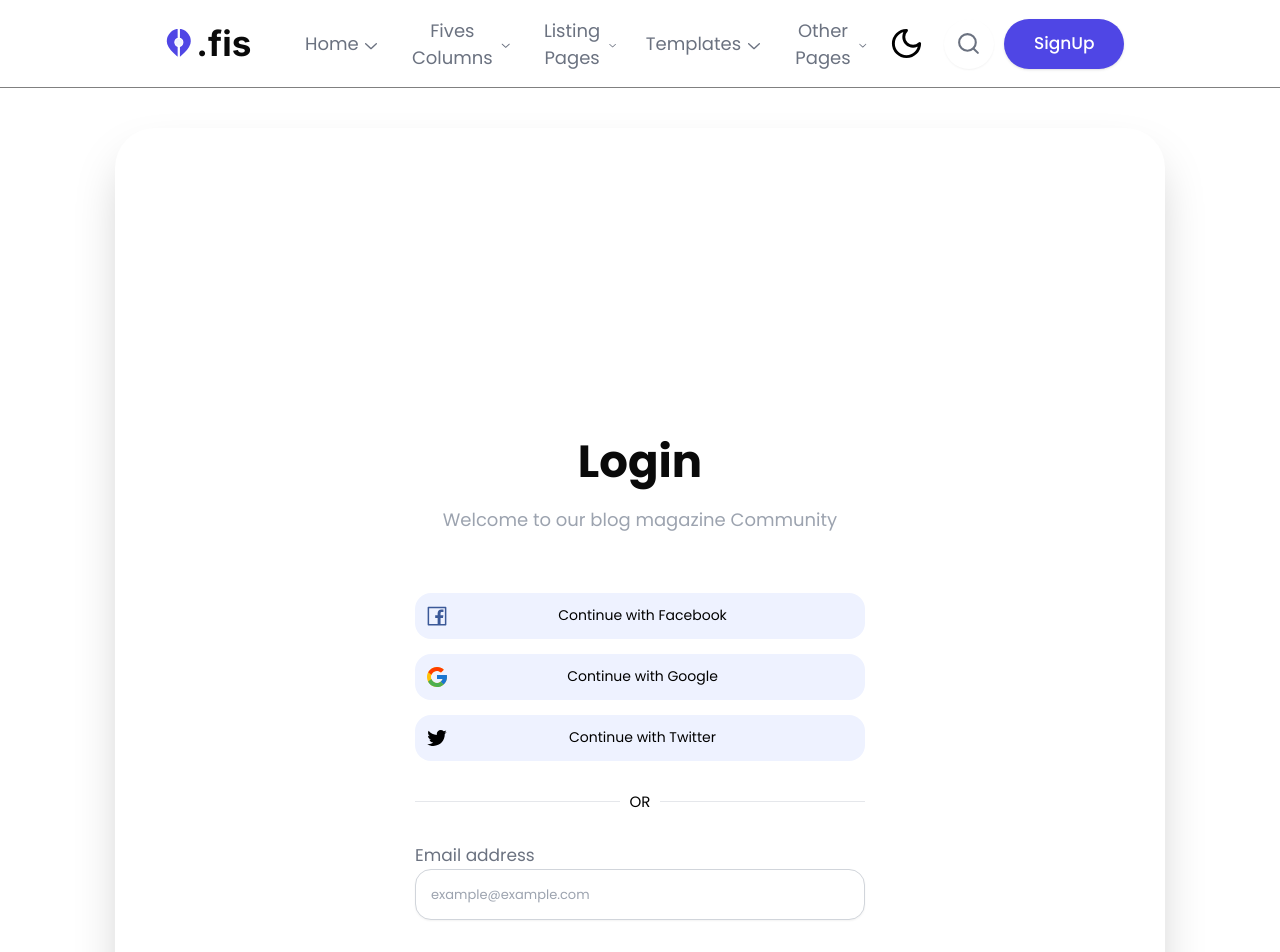
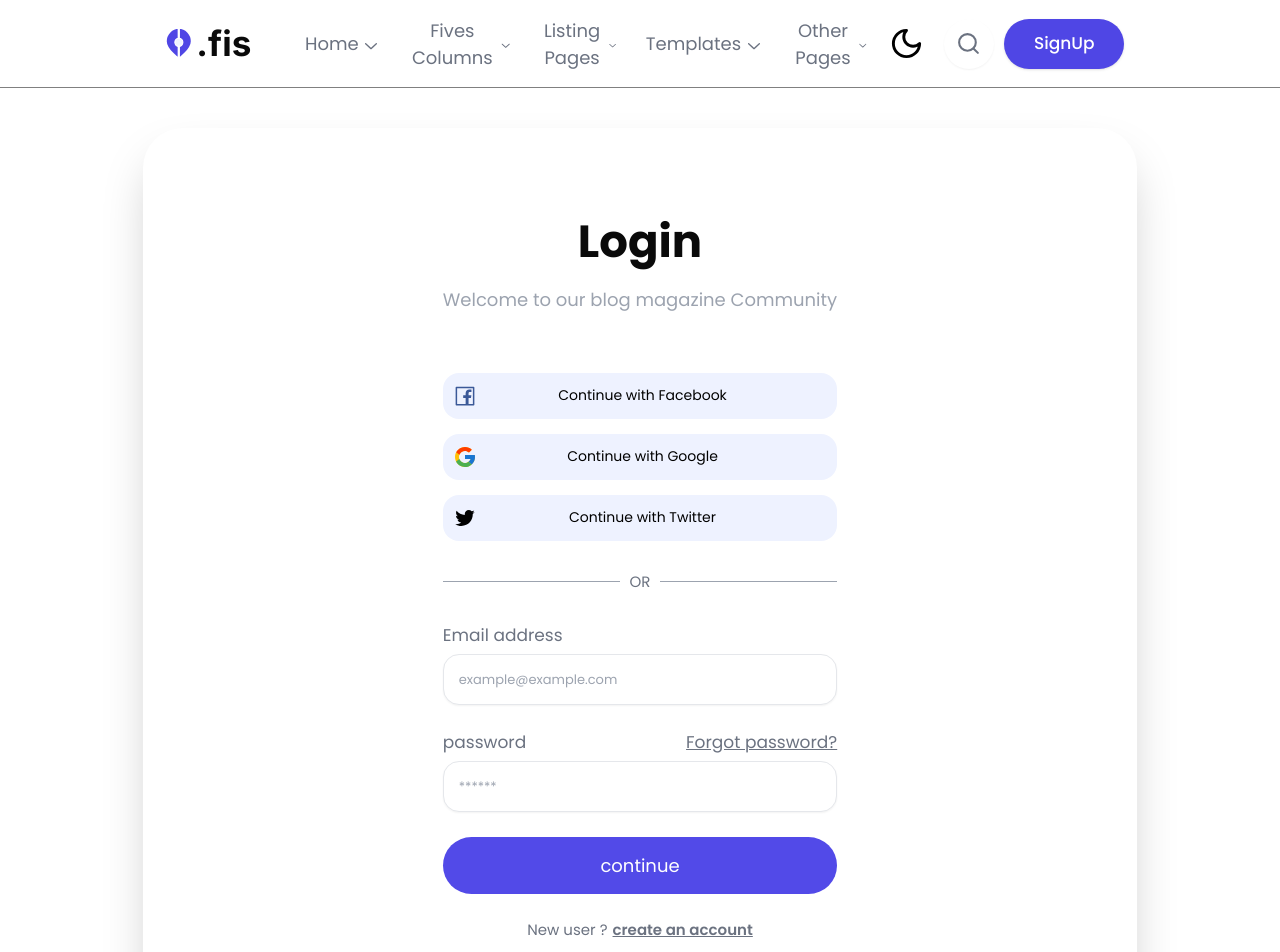
Before and after one commit to Worketyamo-Students/Chisfis_Ferry_Dimitri, a React (Vite) app: page /login in a window 1280 px wide. Shown: the top 952 px of the page. Built offline with nearby package versions, Linux system fonts and the light colour scheme.

Commit message:
Starting SignInPage

```diff
--- a/src/components/pages/Connect/ButtonBlog.tsx
+++ b/src/components/pages/Connect/ButtonBlog.tsx
@@ -15,7 +15,7 @@ const ButtonBlog = () => {
 
             return(
 
-                <Link key={index} to={bouton.to} className='relative flex items-center justify-center space-x-2 dark:bg-[#1f2937] dark:text-white text-black w-[45rem] py-5 px-4 bg-[#eef2ff] rounded-[16px] hover:bottom-[1px] duration-1000'>
+                <Link key={index} to={bouton.to} className='relative flex items-center justify-center space-x-2 dark:bg-[#1f2937] dark:text-white text-black w-full py-5 px-4 bg-[#eef2ff] rounded-[16px] hover:bottom-[1px] duration-1000'>
                 <div className='absolute left-4'>{bouton.icon}</div>
                 <span className='text-center text-[1.4rem]'>{bouton.content}</span>
                 </Link>
--- /dev/null
+++ b/src/components/pages/Connect/ContinueBouton.tsx
@@ -0,0 +1,10 @@
+interface Props {
+    title:string
+}
+const ContinueBouton = ({title}:Props) => {
+  return (
+    <button className="w-full py-6 items-center justify-center text-white dark:text-white bg-[#524ae8] hover:bg-[#4F46E5] rounded-[58px] text-[1.8rem]">{title}</button>
+)
+}
+
+export default ContinueBouton
--- /dev/null
+++ b/src/components/pages/Connect/CreateAccountBouton.tsx
@@ -0,0 +1,11 @@
+import UnderlinedBouton from "./UnderlinedBouton"
+const CreateAccountBouton = () => {
+  return (
+    <div className="flex items-center justify-center text-[1.5rem] w-full gap-2 text-gray-500">
+        <h6>New user ?</h6>
+        <UnderlinedBouton title="create an account"/>
+    </div>
+  )
+}
+
+export default CreateAccountBouton
--- a/src/components/pages/Connect/FormContent.tsx
+++ b/src/components/pages/Connect/FormContent.tsx
@@ -1,9 +1,15 @@
 import MailBox from "./MailBox.Form"
+import PasswordBoxForm from "./passwordBox.Form"
+import ContinueBouton from "./ContinueBouton"
+import CreateAccountBouton from "./CreateAccountBouton"
 const FormContent = () => {
   return (
     <div>
-        <form >
+        <form className="flex flex-col gap-y-10">
             <MailBox/>
+            <PasswordBoxForm/>
+            <ContinueBouton title="continue"/>
+            <CreateAccountBouton/>
         </form>
     </div>
   )
--- a/src/components/pages/Connect/LoginForm.tsx
+++ b/src/components/pages/Connect/LoginForm.tsx
@@ -4,7 +4,7 @@ import OuAvec from "./OuAvec"
 import FormContent from "./FormContent"
 const LoginForm = () => {
   return (
-    <div className="flex flex-col shadow-2xl border rounded-[40px] p-[30rem]">
+    <div className="flex flex-col shadow-2xl border rounded-[40px] px-[30rem] py-[8rem]">
         <div className="mb-[6rem]">
         <FormTitle title="Login" comment="Welcome to our blog magazine Community"/>
         </div>
--- a/src/components/pages/Connect/MailBox.Form.tsx
+++ b/src/components/pages/Connect/MailBox.Form.tsx
@@ -1,9 +1,8 @@
-
 const MailBox = () => {
   return (
     <div>
-        <h2 className="text-[1.7rem] dark:text-white/40 text-gray-500">Email address</h2>
-    <input type="email" placeholder="example@example.com" className="p-6 border-solid border rounded-[16px] w-[45rem] border-[#D1D5DB] shadow-sm text-[1.3rem]" />
+        <h2 className="text-[1.7rem] dark:text-white text-gray-500 mb-2">Email address</h2>
+    <input type="email" placeholder="example@example.com" className="p-6 border-solid border rounded-[16px] w-full border-[#e5e7eb] shadow-sm text-[1.3rem] dark:bg-transparent dark:border-gray-500" />
     </div>
   )
 }
--- a/src/components/pages/Connect/OuAvec.tsx
+++ b/src/components/pages/Connect/OuAvec.tsx
@@ -3,9 +3,9 @@ const OuAvec = () => {
   return (
     <>
      <div className="flex items-center w-full my-4 text-[1.5rem]">
-    <div className="flex-grow  border-t border-solid border-[#E5E7EB] dark:border-[#D9D9D9]"></div>
-    <h6 className="px-4 text-black">OR</h6>
-    <div className="flex-grow border-t border-solid border-[#E5E7EB]"></div>
+    <div className="flex-grow  border-t border-solid border-gray-400 dark:border-gray-400"></div>
+    <h6 className="px-4 text-gray-500 dark:text-white/40">OR</h6>
+    <div className="flex-grow border-t border-solid border-gray-400 dark:border-gray-400"></div>
   </div>
     </>
  )
--- /dev/null
+++ b/src/components/pages/Connect/UnderlinedBouton.tsx
@@ -0,0 +1,10 @@
+interface Props {
+    title:string
+}
+const UnderlinedBouton = ({title}:Props) => {
+  return (
+    <button className="underline font-semibold dark:text-white hover:text-blue-700 duration-300 dark:hover:text-blue-700 dark:hover:duration-700">{title}</button>
+)
+}
+
+export default UnderlinedBouton
--- /dev/null
+++ b/src/components/pages/Connect/passwordBox.Form.tsx
@@ -0,0 +1,16 @@
+import { Link } from "react-router-dom"
+const PasswordBoxForm = () => {
+  return (
+    <div>
+        <div className="flex justify-between mb-2">
+        <h2 className="text-[1.7rem] dark:text-white text-gray-500">password</h2>
+        <Link to={'#'}>
+        <h2 className="text-[1.7rem] dark:text-white text-gray-500 underline hover:text-blue-700 duration-300 dark:hover:text-blue-700 dark:hover:duration-700">Forgot password?</h2>
+        </Link>
+        </div>
+        <input type="password" placeholder="******" className="p-6 border-solid border rounded-[16px] w-full border-[#e5e7eb] shadow-sm text-[1.3rem] dark:bg-transparent dark:border-gray-500" />
+    </div>
+  )
+}
+
+export default PasswordBoxForm
```
